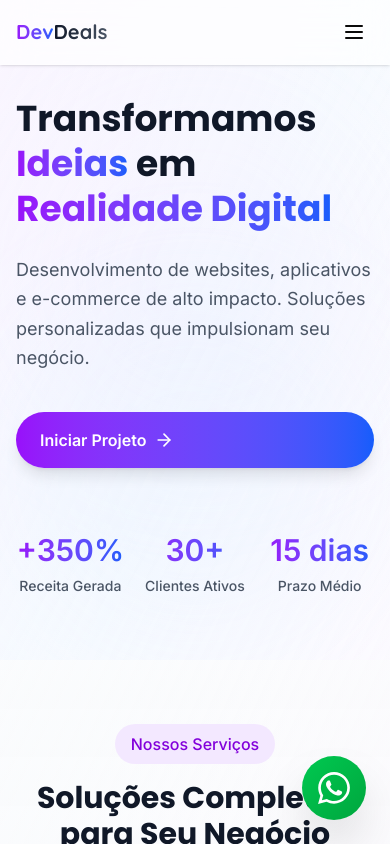
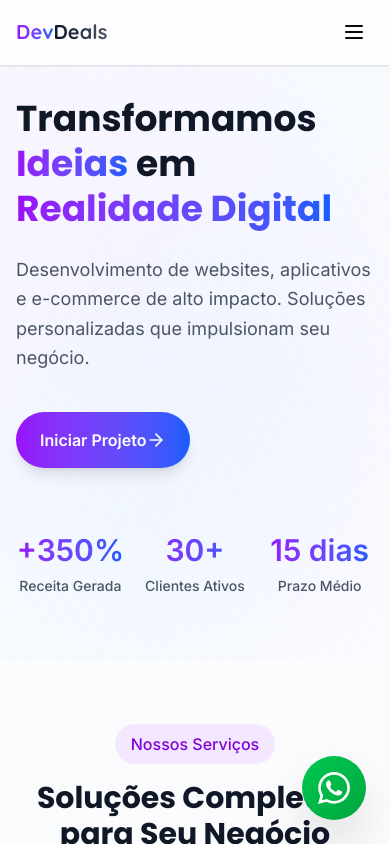
Before and after one commit to Ched-22/DevDeals, a React (Vite) app: page / in a window 390 px wide. Built offline with nearby package versions, Linux system fonts and the light colour scheme.

Commit message:
teste botão deploy

```diff
--- a/src/app/components/Home.tsx
+++ b/src/app/components/Home.tsx
@@ -286,24 +286,24 @@ export default function Home({ onWhatsAppClick }: HomeProps) {
                 Desenvolvimento de websites, aplicativos e e-commerce de alto impacto. Soluções personalizadas que impulsionam seu negócio.
               </motion.p>
               <motion.div
-                className="flex flex-col sm:flex-row gap-4 w-full sm:w-auto"
+                className="flex flex-col items-start sm:flex-row gap-8 w-1/2 sm:w-auto"
                 initial={{ opacity: 0, y: 20 }}
                 animate={{ opacity: 1, y: 0 }}
                 transition={{ duration: 0.6, delay: 0.6 }}
               >
                 <motion.button
                   onClick={() => onWhatsAppClick('Olá! Gostaria de iniciar um projeto com a DevDeals.')}
-                  className="bg-gradient-to-r from-purple-600 to-blue-600 text-white px-6 sm:px-10 py-4 rounded-full shadow-lg font-semibold cursor-pointer relative group flex items-center gap-2 w-auto min-w-0 sm:min-w-[13.5rem]"
+                  className="bg-gradient-to-r from-purple-600 to-blue-600 text-white px-6 sm:px-10 py-4 rounded-full shadow-lg font-semibold cursor-pointer relative group flex items-center justify-between gap-2w-1/2 sm:w-auto"
                   whileHover={isDesktop ? {
                     width: "100%",
                     boxShadow: "0 20px 40px rgba(147, 51, 234, 0.4)"
                   } : undefined}
-                  whileTap={{ scale: 0.98 }}
+                  whileTap={isDesktop ? { scale: 0.98 } : undefined}
                   transition={{ duration: 0.4, ease: "easeOut" }}
                 >
                   <span className="relative z-10 whitespace-nowrap sm:flex-1 sm:text-left">Iniciar Projeto</span>
-                  <ArrowRight className="w-5 h-5 relative z-10 sm:transition-transform sm:duration-300 sm:group-hover:translate-x-1" />
-                  <div className="absolute inset-0 bg-gradient-to-r from-blue-600 to-purple-600 opacity-0 group-hover:opacity-100 sm:transition-opacity sm:duration-300 rounded-full"></div>
+                  <ArrowRight className={`w-5 h-5 relative z-10 ${isDesktop ? 'sm:transition-transform sm:duration-300 sm:group-hover:translate-x-1' : ''}`} />
+                  <div className={`absolute inset-0 bg-gradient-to-r from-blue-600 to-purple-600 rounded-full ${isDesktop ? 'opacity-0 group-hover:opacity-100 sm:transition-opacity sm:duration-300' : 'opacity-0'}`}></div>
                 </motion.button>
               </motion.div>
 
```
Also changed, not shown: 4 other files (tests, documents, lock files or other folders).
